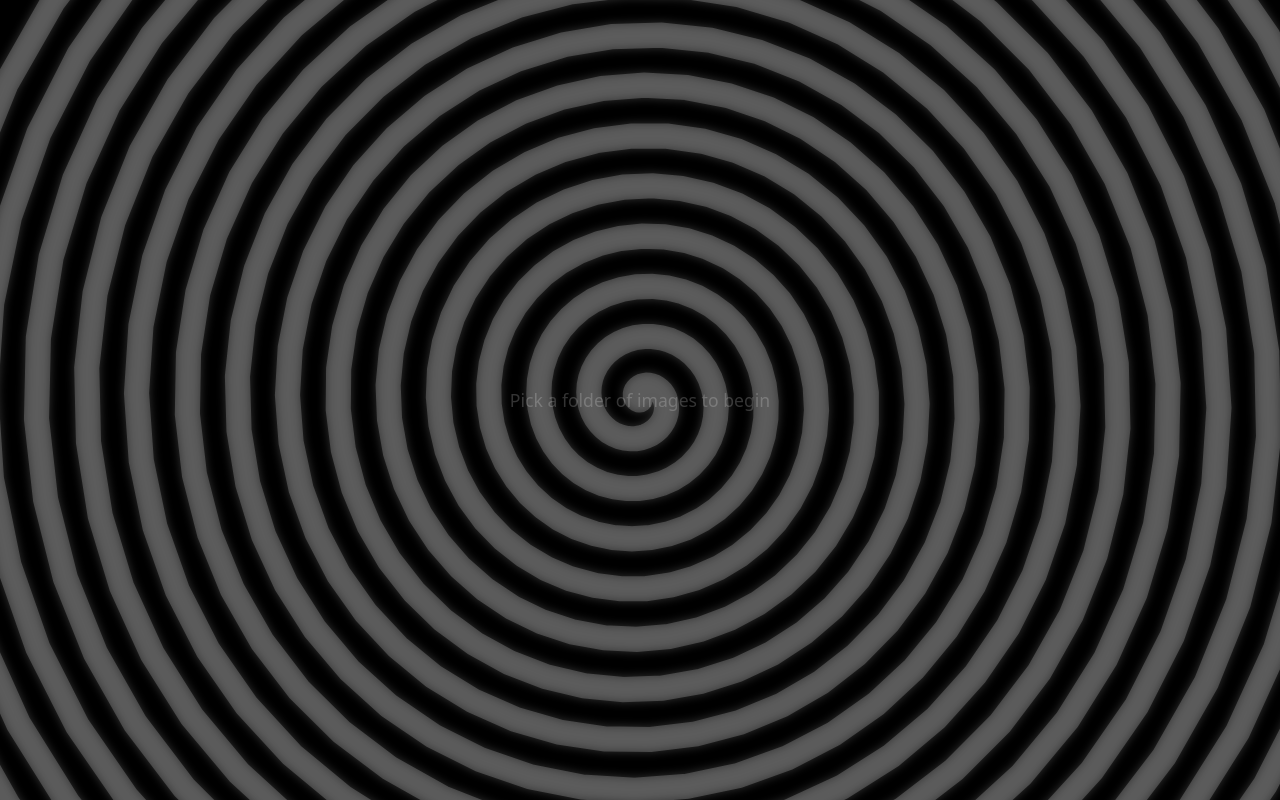
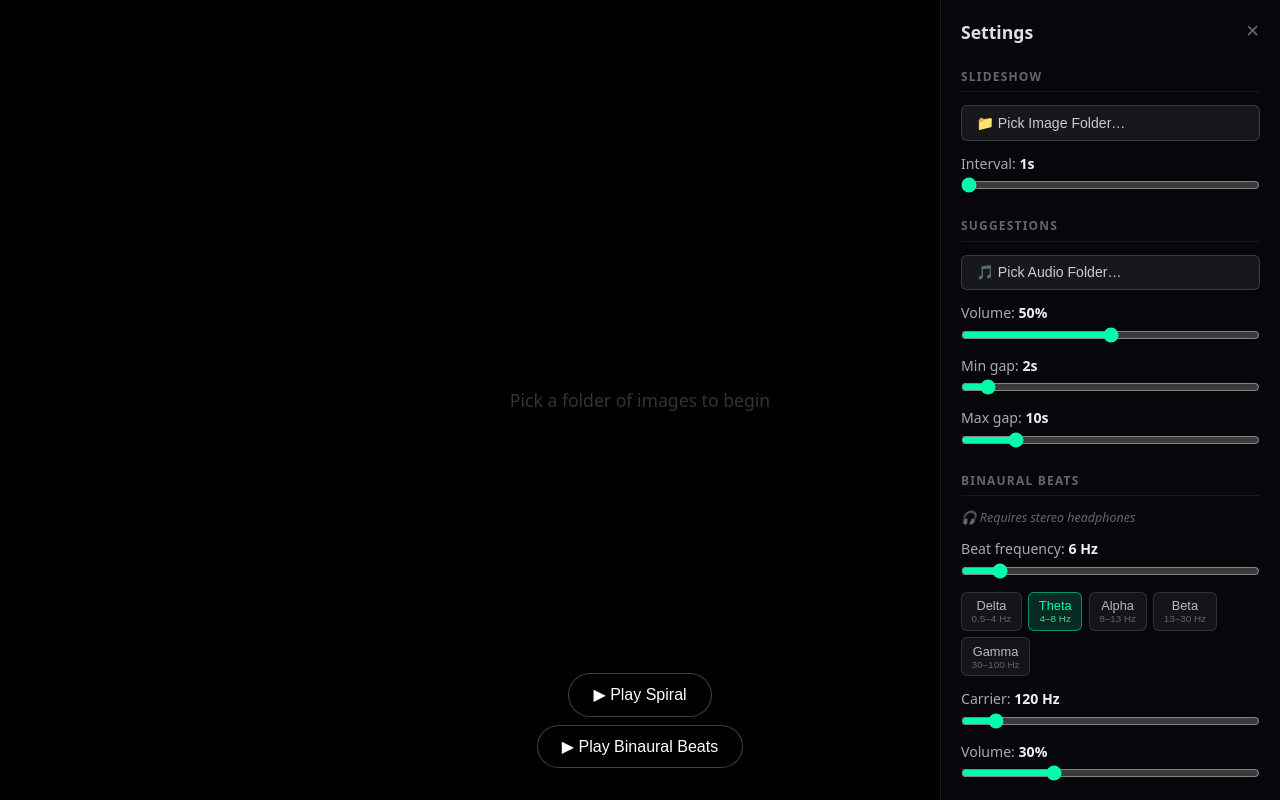
Before and after one commit to TranceToy/SubVert, a SvelteKit app: page / in a window 1280 px wide. Built offline with nearby package versions, Linux system fonts and the light colour scheme.

Commit message:
Toggle individual components on their own

```diff
--- a/src/routes/+page.svelte
+++ b/src/routes/+page.svelte
@@ -14,12 +14,16 @@
   let spiralColor = $state('#ffffff');
   let spiralOpacity = $state(0.2);
   let spiralTurns = $state(15);
-  let showSettings = $state(false);
+  let showSettings = $state(true);
 
   // --- Slide state ---
   let slides = $state([]); // array of { name, url }
   let currentSlide = $state(0);
   let folderName = $state('');
+  let slideshowPlaying = $state(false);
+
+  // --- Spiral state ---
+  let spiralPlaying = $state(false);
 
   // --- Audio state ---
   let isPlaying = $state(false);
@@ -268,8 +272,8 @@
 
   // --- Slideshow timer ---
   $effect(() => {
+    if (!slideshowPlaying) return;
     const interval = slideInterval * 100;
-    const count = slides.length;
 
     const id = setInterval(() => {
       if (slides.length > 1) {
@@ -278,6 +282,22 @@
     }, interval);
 
     return () => clearInterval(id);
+  });
+
+  // --- Spiral animation ---
+  $effect(() => {
+    if (!spiralPlaying) return;
+    prevTime = null;
+    rafId = requestAnimationFrame(animate);
+
+    return () => {
+      if (rafId !== null) cancelAnimationFrame(rafId);
+      rafId = null;
+      if (canvas) {
+        const ctx = canvas.getContext('2d');
+        ctx.clearRect(0, 0, canvas.width, canvas.height);
+      }
+    };
   });
 
   // --- Filesystem ---
@@ -360,11 +380,10 @@
     canvas.width = window.innerWidth;
     canvas.height = window.innerHeight;
     window.addEventListener('resize', handleResize);
-    rafId = requestAnimationFrame(animate);
   });
 
   onDestroy(() => {
-    cancelAnimationFrame(rafId);
+    if (rafId !== null) cancelAnimationFrame(rafId);
     stopAudio();
     if (suggestionsPlaying) stopSuggestions();
     suggestionsCtx?.close();
@@ -407,8 +426,16 @@
   <canvas bind:this={canvas} class="spiral"></canvas>
 
   <!-- Bottom HUD -->
-  <div class="hud-zone">
+  <div class="hud-zone" class:idle={!slideshowPlaying && !spiralPlaying && !isPlaying && !suggestionsPlaying}>
     <div class="hud">
+      {#if slides.length > 0}
+        <button class="btn-primary" onclick={() => slideshowPlaying = !slideshowPlaying}>
+          {slideshowPlaying ? '⏹ Stop' : '▶ Play'} Slideshow
+        </button>
+      {/if}
+      <button class="btn-primary" onclick={() => spiralPlaying = !spiralPlaying}>
+        {spiralPlaying ? '⏹ Stop' : '▶ Play'} Spiral
+      </button>
       <button class="btn-primary" onclick={toggleAudio}>
         {isPlaying ? '⏹ Stop' : '▶ Play'} Binaural Beats
       </button>
@@ -615,7 +642,8 @@
     transition: opacity 0.3s ease;
   }
 
-  .hud-zone:hover .hud {
+  .hud-zone:hover .hud,
+  .hud-zone.idle .hud {
     opacity: 1;
   }
 
```
